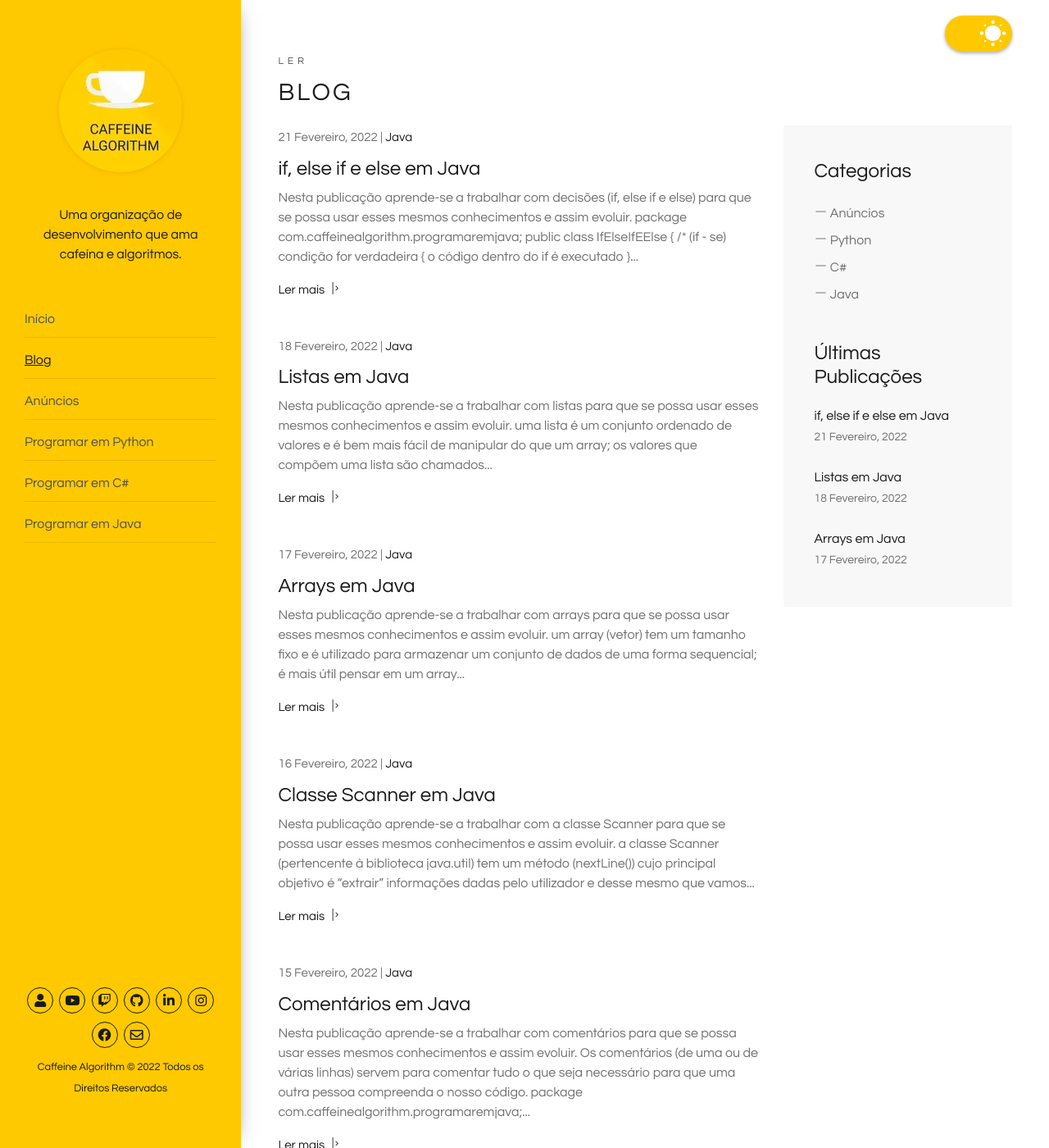
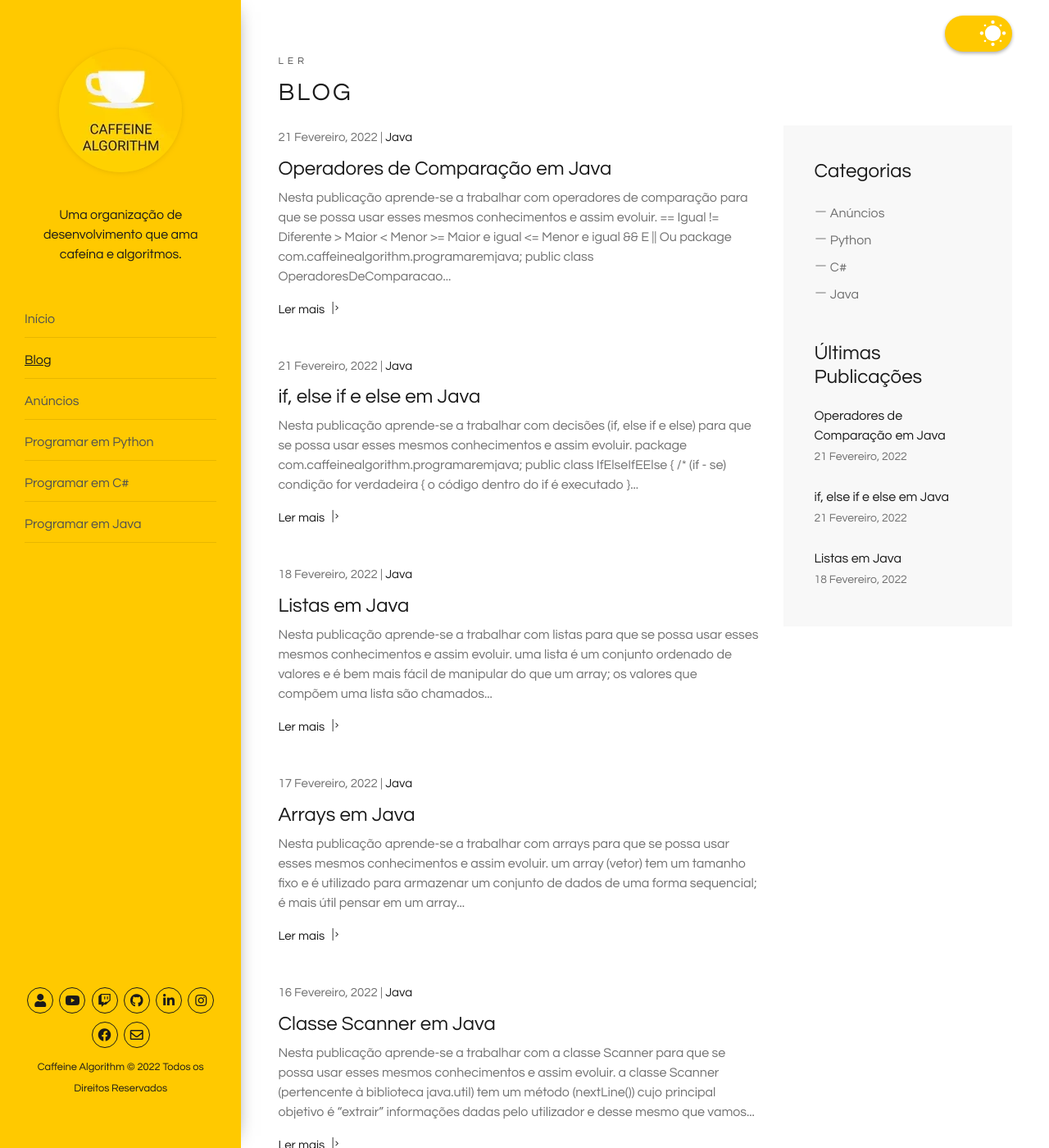
Before and after one commit to caffeinealgorithm/caffeinealgorithm.github.io, a Jekyll site: the page built from blog/index.html, in a window 1280 px wide and 1400 px high. Shown: the whole window at 82% size. Built offline with Jekyll 4.4.1, drawn with Linux system fonts in a browser that asks for light colours; the list of posts is cut into pages by our own code; some of the changed text lies outside the part shown.

Commit message:
Add 13º episode of the Java programming series

````diff
--- /dev/null
+++ b/_posts/2022-02-22-operadores-de-comparacao-em-java.md
@@ -0,0 +1,46 @@
+---
+layout: post
+excerpt: Blog
+title: 'Operadores de Comparação em Java'
+description: 'Descobre como se trabalha com operadores de comparação na linguagem de programação Java. Obtém respostas às tuas dúvidas com a teoria e os exemplos apresentados.'
+keywords: 'java, operadores de comparação, operadores, comparação, publicação'
+date: 2022-02-21
+categories: [Java]
+---
+
+Nesta publicação aprende-se a trabalhar com operadores de comparação para que se possa usar esses mesmos conhecimentos e assim evoluir.
+
+`==` | Igual
+`!=` | Diferente
+`>` | Maior
+`<` | Menor
+`>=` | Maior e igual
+`<=` | Menor e igual
+`&&` | E
+`||` | Ou
+
+```java
+package com.caffeinealgorithm.programaremjava;
+
+public class OperadoresDeComparacao {
+  public void Run() {
+    int x = 10;
+    int y = 20;
+
+    if (x <= y || x == y)
+      System.out.println("Esta condição é verdadeira.");
+    else
+      System.out.println("Esta condição é falsa.");
+  }
+}
+
+// Esta condição é verdadeira.
+```
+
+<div class="video-container">
+  <iframe src="https://www.youtube.com/embed/Bxg4aC54Jgs" frameborder="0" allowfullscreen></iframe>
+</div>
+
+Não te esqueças de [assistir ao vídeo](https://youtu.be/Bxg4aC54Jgs){:target="\_blank"} e podes sempre ler esta publicação [em inglês](https://nelsonsilvadev.com/blog/20220222/comparison-operators-in-java/){:target="\_blank"}.
+
+### _Happy coding!_
--- a/index.html
+++ b/index.html
@@ -76,7 +76,7 @@
       </div>
 
       <div class="row">
-        {% for video in site.java %} {% if video.id == "/java/12" %}
+        {% for video in site.java %} {% if video.id == "/java/13" %}
         <div class="col-xs-12 col-sm-3 col-sm-6 col-lg-6 col-xl-3">
           <a
             href="https://www.youtube.com/embed/{{ video.custom_id }}"
````
Also changed, not shown: _java/13.md (added, +5 -0 lines), assets/img/playlists/java/13.png (added), assets/img/playlists/java/13.webp (added).
